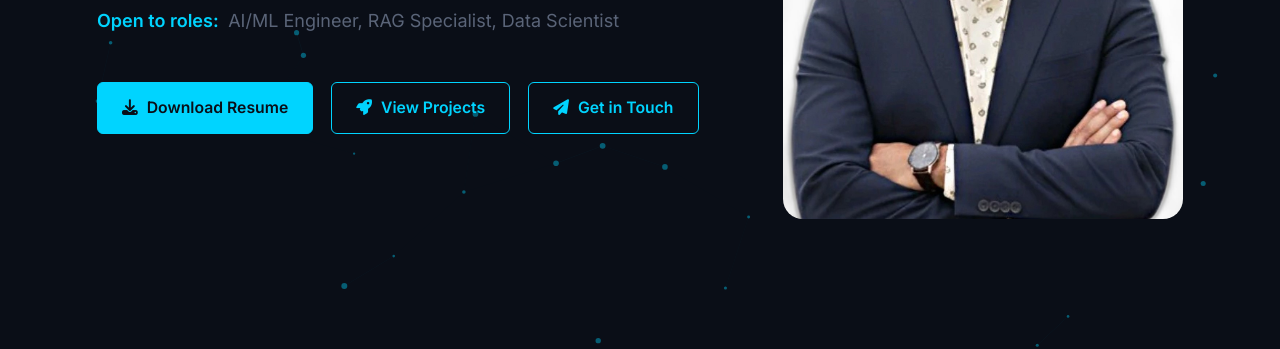
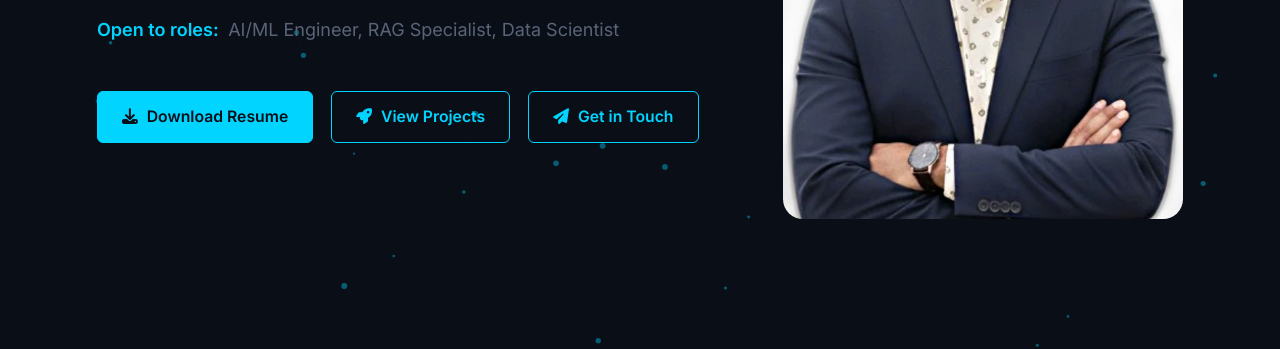
Before and after one commit to rajan-sap/rajendra-portfolio, a plain HTML site: page index.html in a window 1280 px wide. Shown: the part 453-802 px from the top of the page. Drawn offline with Linux system fonts and the light colour scheme.

Commit message:
Add more space above Open to roles section

```diff
--- a/styles.css
+++ b/styles.css
@@ -567,6 +567,7 @@ strong {
   color: var(--text-muted);
   font-size: 1rem;
   margin-bottom: var(--space-xl);
+  margin-top: var(--space-lg);
 }
 
 .hero__roles-label {
```
